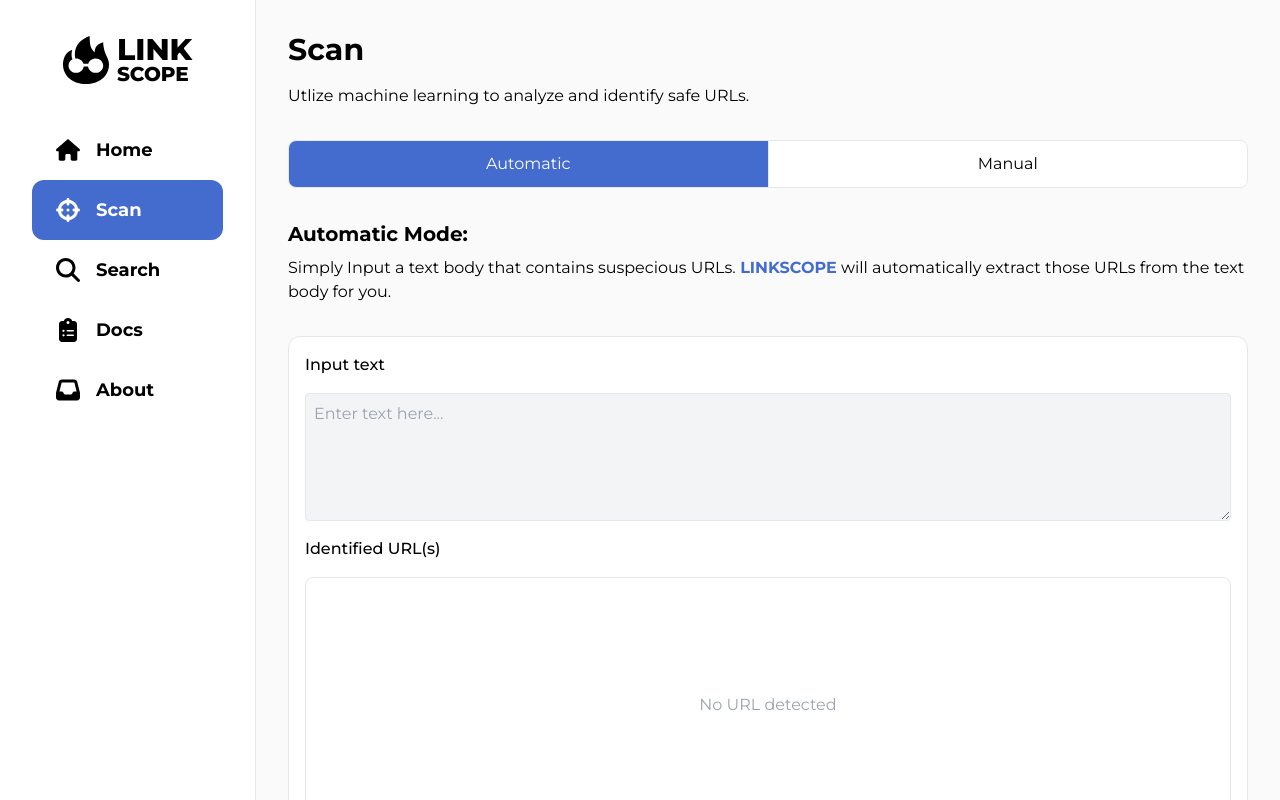
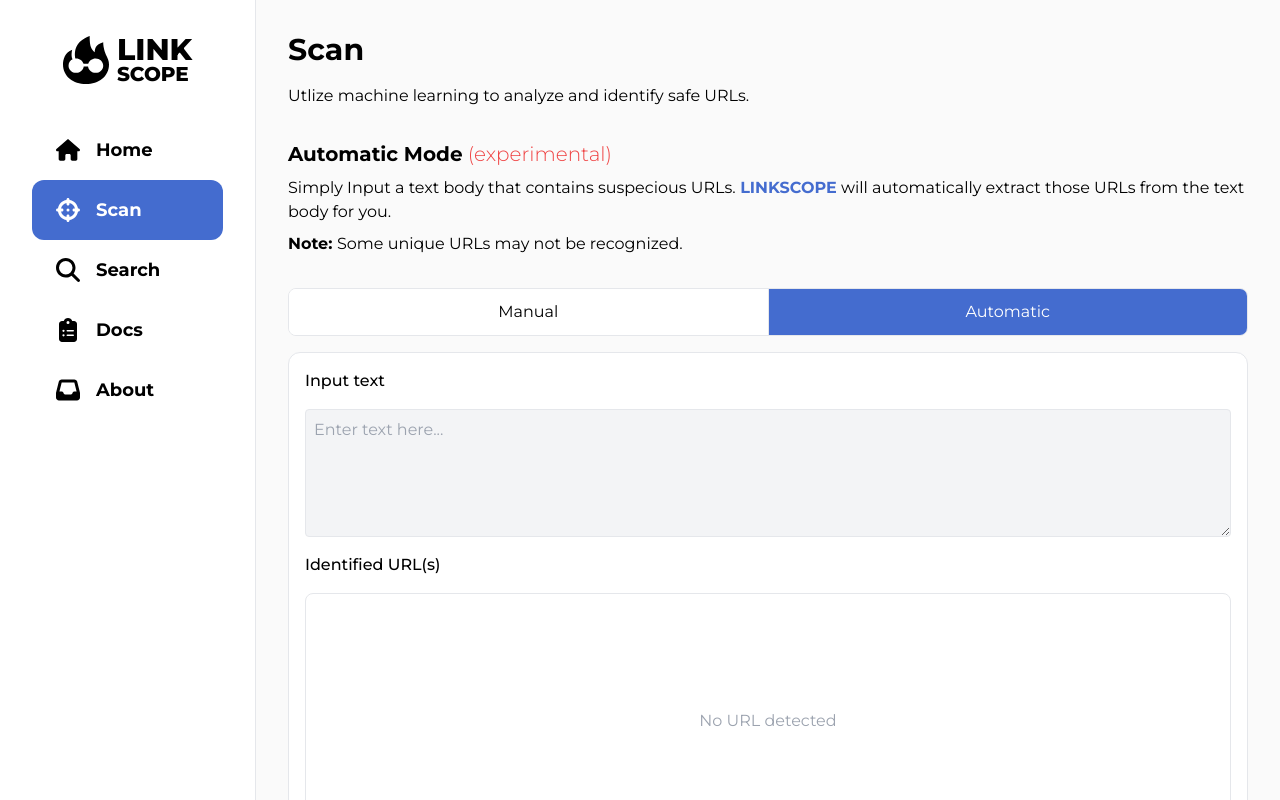
Before and after one commit to Senior-Synergy/linkscope-front, a Next.js app: page /scan in a window 1280 px wide. Both pictures are taken after a click on the button "Automatic". Shown: the top 800 px of the page. Built offline with nearby package versions, Linux system fonts and the light colour scheme.

Commit message:
Minor styling and content updates
- Adaptive padding
- Change some texts
- Layout adjustment

```diff
--- a/src/app/docs/page.tsx
+++ b/src/app/docs/page.tsx
@@ -39,7 +39,7 @@ const DocumentationPage = () => {
   ];
 
   return (
-    <main className="flex flex-col p-8 gap-4">
+    <main className="flex flex-col p-4 md:p-8 gap-8">
       <div className="">
         <h1 className="text-3xl font-bold mb-4">Documentation</h1>
         <p>To be updated</p>
--- a/src/app/page.tsx
+++ b/src/app/page.tsx
@@ -5,8 +5,6 @@ import Link from "next/link";
 import UrlList from "@/components/search/UrlList";
 import Button from "@/components/common/Button";
 import Footer from "@/components/common/Footer";
-
-import backgroundImage from "../../public/images/background/double-bubble-outline.png";
 
 const HomePage = () => {
   const dummyUrlList: UrlInfo[] = [
@@ -39,7 +37,7 @@ const HomePage = () => {
   ];
 
   return (
-    <main className="flex flex-col p-8 gap-8">
+    <main className="flex flex-col p-6 md:p-8 gap-8">
       <div className="flex flex-col w-full gap-4">
         <h1 className="text-3xl font-bold">
           Introducing,<span className="text-primary"> LINKSCOPE</span>
@@ -76,44 +74,6 @@ const HomePage = () => {
         </div>
       </div>
 
-      {/* <div>
-          <h2 className="text-xl font-bold mb-4">
-            You Might Be Interested In:
-          </h2>
-          <div className="flex flex-col md:flex-row gap-4">
-            <div className="flex w-full md:w-1/2 min-h-28 justify-between items-center gap-4 bg-primary p-4 rounded-xl text-white">
-              <div className="flex gap-4">
-                <Image
-                  src={"/logo/logo-white.svg"}
-                  alt="logo"
-                  width={64}
-                  height={64}
-                />
-                <div>
-                  <h3 className="font-bold text-xl">URL Scanner</h3>
-                  <p className="font-light">Detect phishing links</p>
-                </div>
-              </div>
-              <div className="shrink-0 h-6 w-6 rounded-full bg-white" />
-            </div>
-            <div className="flex w-full md:w-1/2 min-h-28 justify-between items-center gap-4 bg-primary p-4 rounded-xl text-white">
-              <div className="flex gap-4">
-                <Image
-                  src={"/logo/logo-white.svg"}
-                  alt="logo"
-                  width={64}
-                  height={64}
-                />
-                <div>
-                  <h3 className="font-bold text-xl">Search URLs</h3>
-                  <p className="font-light">Explore previously scanned URLs</p>
-                </div>
-              </div>
-              <div className="shrink-0 h-6 w-6 rounded-full bg-white" />
-            </div>
-          </div>
-        </div> */}
-
       <div>
         <h2 className="text-xl font-bold mb-4">Recently Scanned URLs</h2>
         <UrlList urlList={dummyUrlList} />
--- a/src/app/scan/page.tsx
+++ b/src/app/scan/page.tsx
@@ -3,7 +3,7 @@ import Scanner from "@/components/scanner/Scanner";
 
 const ScanPage = () => {
   return (
-    <main className="flex flex-col p-8 gap-8">
+    <main className="flex flex-col p-4 md:p-8 gap-8">
       <header>
         <h1 className="text-3xl font-bold mb-4">Scan</h1>
         <p>{`Utlize machine learning to analyze and identify safe URLs.`}</p>
--- a/src/components/common/Footer.tsx
+++ b/src/components/common/Footer.tsx
@@ -2,7 +2,7 @@ function Footer() {
   return (
     <footer className="text-gray-500 text-sm">
       <p>
-        <span className="font-semibold">LinkScope</span> | Developed by
+        <span className="font-semibold">LINKSCOPE</span> | Developed by
         <span className="font-semibold"> Senior Synergy</span>
       </p>
     </footer>
--- a/src/components/scanner/Scanner.tsx
+++ b/src/components/scanner/Scanner.tsx
@@ -8,11 +8,11 @@ import AutoScanner from "./AutoScanner";
 
 function Scanner() {
   const scannerModeOptions = [
+    { title: "Manual", value: 1 },
     { title: "Automatic", value: 0 },
-    { title: "Manual", value: 1 },
   ];
 
-  const [scannerMode, setScannerMode] = useState(0);
+  const [scannerMode, setScannerMode] = useState(1);
 
   function changeScannerMode(target: number) {
     setScannerMode(target);
@@ -20,7 +20,37 @@ function Scanner() {
 
   return (
     <>
-      <div className="h-12">
+      {scannerMode === 0 && (
+        <div>
+          <h3 className="text-xl font-bold mb-2">
+            Automatic Mode
+            <span className="text-red-500 font-light"> (experimental)</span>
+          </h3>
+          <p className="mb-2">
+            Simply Input a text body that contains suspecious URLs.
+            <span className="font-bold text-primary"> LINKSCOPE</span> will
+            automatically extract those URLs from the text body for you.
+          </p>
+          <p>
+            <span className="font-bold">Note: </span>
+            Some unique URLs may not be recognized.
+          </p>
+        </div>
+      )}
+
+      {scannerMode === 1 && (
+        <div>
+          <h3 className="text-xl font-bold mb-2">Manual Mode</h3>
+          <p>
+            Manually input individual URLs that you wish to scan.
+            <span className="font-bold text-primary"> LINKSCOPE</span> will
+            validate your URLs before continuing.
+          </p>
+        </div>
+      )}
+
+      <div>
+        <div className="h-12 mb-4">
           <TabSelector
             currentItem={scannerMode}
             itemList={scannerModeOptions}
@@ -30,33 +60,16 @@ function Scanner() {
 
         {scannerMode === 0 && (
           <>
-          <div>
-            <h3 className="text-xl font-bold mb-2">Automatic Mode:</h3>
-            <p>
-              Simply Input a text body that contains suspecious URLs.
-              <span className="font-bold text-primary"> LINKSCOPE</span> will
-              automatically extract those URLs from the text body for you.
-            </p>
-          </div>
-
             <AutoScanner />
           </>
         )}
 
         {scannerMode === 1 && (
           <>
-          <div>
-            <h3 className="text-xl font-bold mb-2">Manual Mode:</h3>
-            <p>
-              Manually input individual URLs that you wish to scan.
-              <span className="font-bold text-primary"> LINKSCOPE</span> will
-              validate your URLs before continuing.
-            </p>
-          </div>
-
             <ManualScanner />
           </>
         )}
+      </div>
     </>
   );
 }
```
Lines whose indentation alone changed are shown as unchanged.
